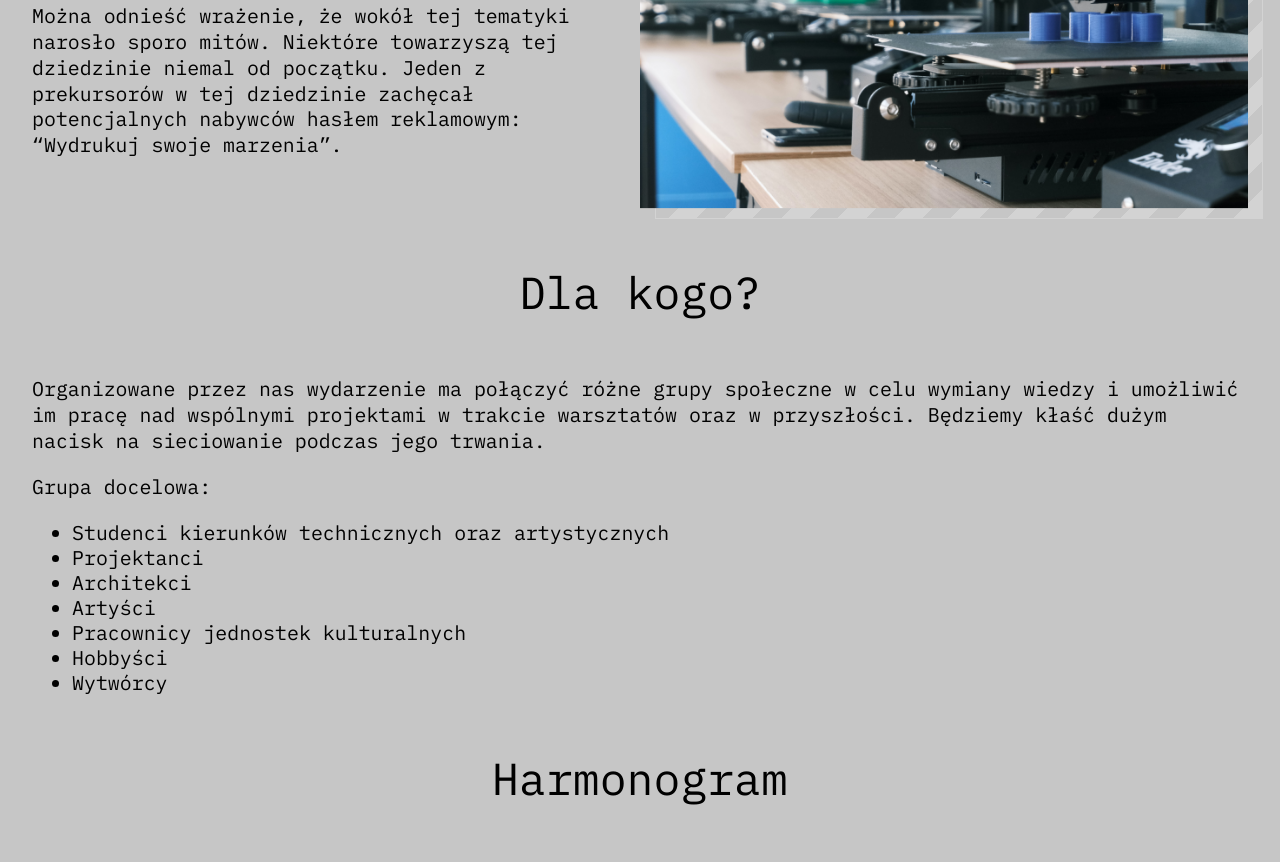
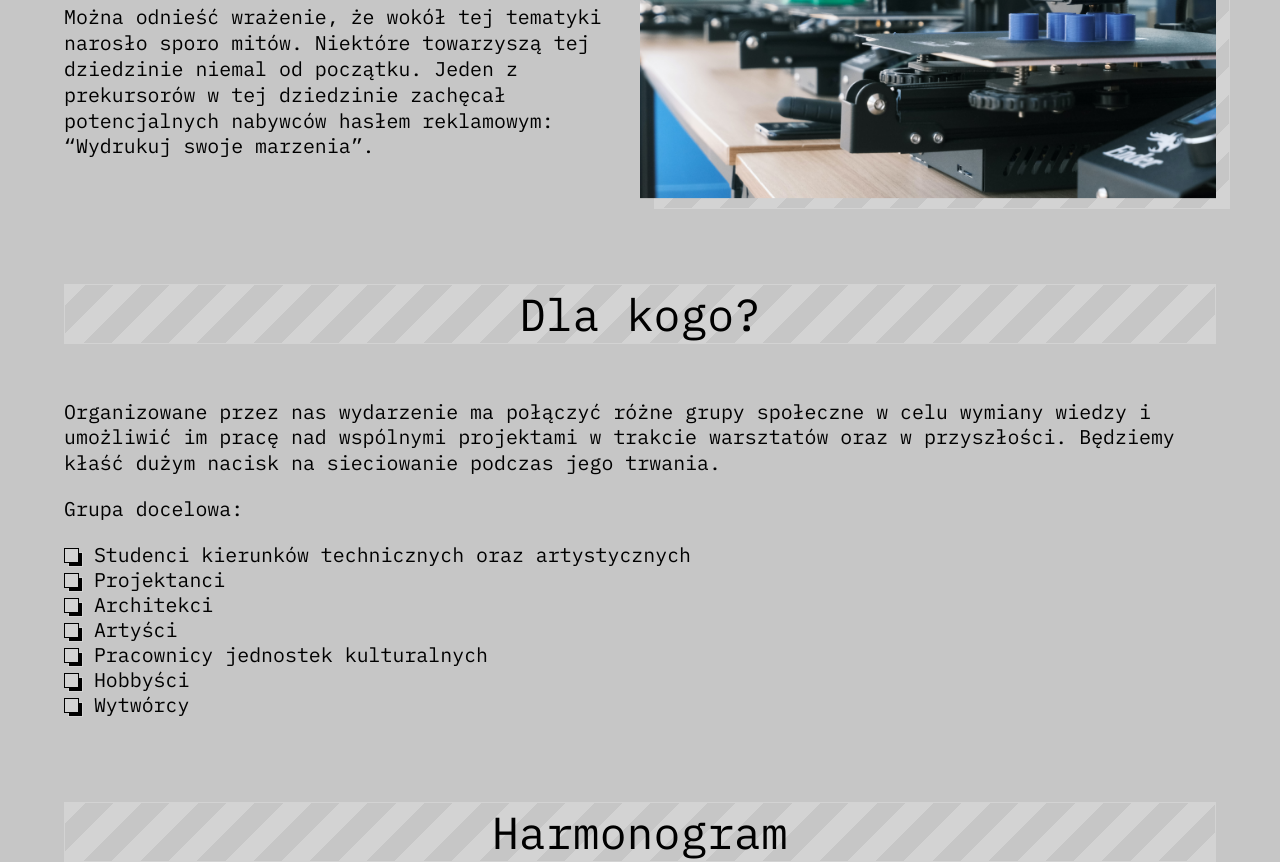
Before and after one commit to mpalysiewicz/3d3miasto, a plain HTML site: page index.html in a window 1280 px wide. Shown: the part 1450-2312 px from the top of the page. Before the commit the page ends 2257 px from the top, so only its background shows below. Drawn offline with Linux system fonts and the light colour scheme.

Commit message:
Update list style and title style

```diff
--- a/index.html
+++ b/index.html
@@ -67,13 +67,13 @@
     </div>
   </header>
   <main id="main">
-    <section class="hero">
+    <section class="hero section">
       <h2 class="hero-title wrapper">3D3M festiwal druku 3d i technologii</h2>
       <div class="photo__wrapper">
         <img src="img/photo.png" alt="Drukarka 3D" />
       </div>
     </section>
-    <section class="about-us">
+    <section class="about-us section">
       <div class="wrapper">
       <h2 class="section-title">O wydarzeniu</h2>
       <div class="about-us__box">
@@ -101,14 +101,14 @@
       </div>
     </div>
     </section>
-    <section class="for-whom">
+    <section class="for-whom section">
       <div class="wrapper">
         <h2 class="section-title">Dla kogo?</h2>
         <p>
           Organizowane przez nas wydarzenie  ma połączyć różne grupy społeczne w celu wymiany wiedzy i umożliwić im pracę nad wspólnymi projektami w trakcie warsztatów oraz w przyszłości. Będziemy kłaść dużym nacisk na sieciowanie podczas jego trwania.
         </p>
         <p>Grupa docelowa:</p>
-        <ul>
+        <ul class="section-list">
           <li>Studenci kierunków technicznych oraz artystycznych</li>
           <li>Projektanci</li>
           <li>Architekci</li>
@@ -119,7 +119,7 @@
         </ul>
       </div>
     </section>
-    <section class="timetable" id="timetable">
+    <section class="timetable section" id="timetable">
       <div class="timetable__wrapper wrapper">
         <h2 class="section-title">Harmonogram</h2>
       </div>
--- a/scss/style.scss
+++ b/scss/style.scss
@@ -29,10 +29,13 @@ body {
 }
 
 .wrapper {
-  width: 95%;
+  width: 90%;
   max-width: 1250px;
   margin: 0 auto;
-  font-size: 2rem;
+  font-size: 1.6rem;
+  @media (min-width: $mediumWidth) {
+    font-size: 2rem;
+  }
 }
 
 /* scrollbar */
@@ -279,6 +282,7 @@ body {
   @include flex(column-reverse, center, center);
   margin: 3.5rem 0;
   background-image: repeating-linear-gradient(-45deg, lightgray 0, lightgray 20px, transparent 20px, transparent 40px);
+  border: 1px solid lightgray;
 
   @media (min-width: $largeWidth) {
     @include flex(row, center, space-between);
@@ -305,7 +309,7 @@ body {
 }
 
 .photo__wrapper {
-  width: 90%;
+  width: 100%;
   margin: 0 auto;
   line-height: 0;
 
@@ -341,8 +345,12 @@ body {
 }
 
 /* about us */
-.about-us {
+.section {
   margin-bottom: 5.5rem;
+
+  @media (min-width: $mediumWidth) {
+    margin-bottom: 8.5rem;
+  }
 }
 
 .section-title {
@@ -350,6 +358,8 @@ body {
   font-size: 2.5rem;
   font-weight: 400;
   text-align: center;
+  background-image: repeating-linear-gradient(-45deg, lightgray 0, lightgray 20px, transparent 20px, transparent 40px);
+  border: 1px solid lightgray;
 
   @media (min-width: $largeWidth) {
     font-size: 4.5rem;
@@ -413,3 +423,43 @@ p {
     text-align: left;
   }
 }
+
+.section-list {
+  list-style: none;
+  text-align: left;
+  padding-left: 1.5rem;
+
+  li {
+    padding-left: 3rem;
+    position: relative;
+    &::before {
+      content: "";
+      width: 15px;
+      height: 15px;
+      border: 1px solid $blackColor;
+      background: lightgray;
+      position: absolute;
+      top: 25%;
+      left: 0;
+      z-index: 1;
+    }
+    &::after {
+      content: "";
+      width: 15px;
+      height: 15px;
+      border: 1px solid lightgray;
+      background: $blackColor;
+      position: absolute;
+      top: 40%;
+      left: 3.5px;
+      z-index: 0;
+      display: none;
+      @media (min-width: $mediumWidth) {
+        display: block;
+      }
+    }
+  }
+  @media (min-width: $mediumWidth) {
+    padding: 0;
+  }
+}
```
Also changed, not shown: css/style.min.css, 1 other file.
